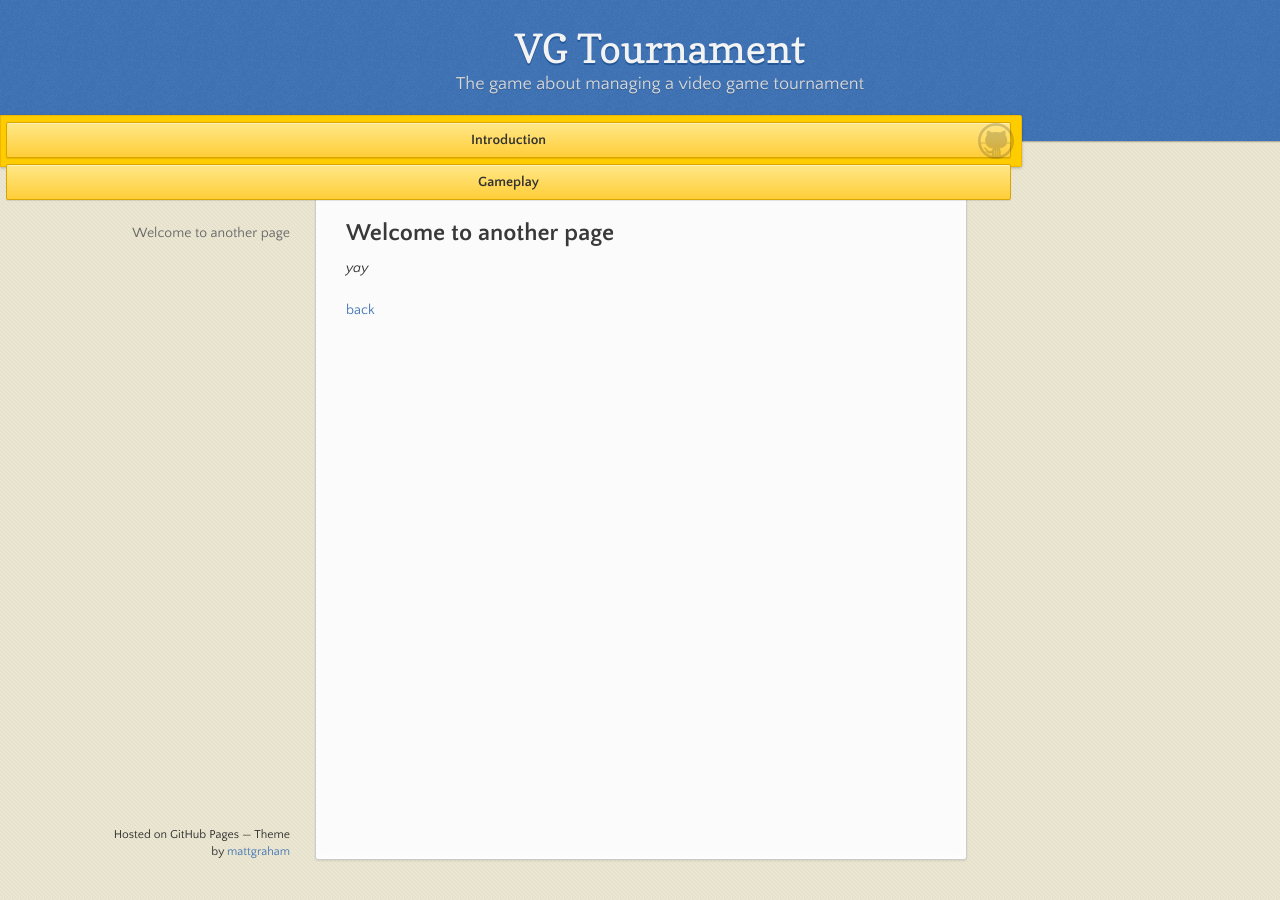
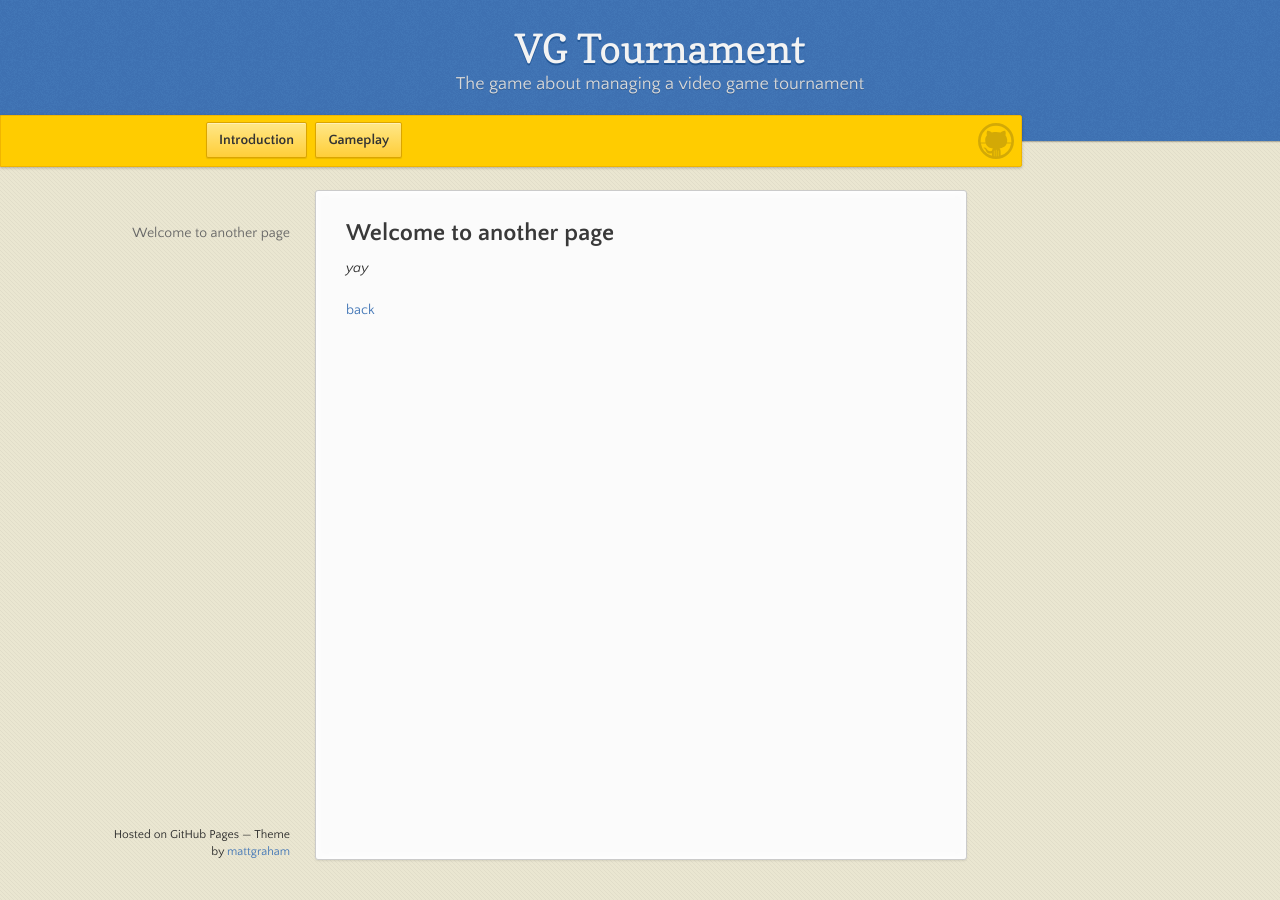
Before and after one commit to Hugo-Bo-Diaz/VGTournamentWiki, a Jekyll site: the page built from another-page.md, in a window 1280 px wide. Built offline with Jekyll 4.4.1, drawn with Linux system fonts in a browser that asks for light colours.

Commit message:
summary (required)

```diff
--- a/_sass/jekyll-theme-leap-day.scss
+++ b/_sass/jekyll-theme-leap-day.scss
@@ -213,7 +213,7 @@ header {
     text-align:center;
 	left:200px;
 	right:200px;
-    display: block;
+	position:relative;
 
     &:hover {
       background: linear-gradient(rgb(255, 231, 136), rgb(255, 231, 136));
```
Also changed, not shown: index.md (+1 -1 lines).
